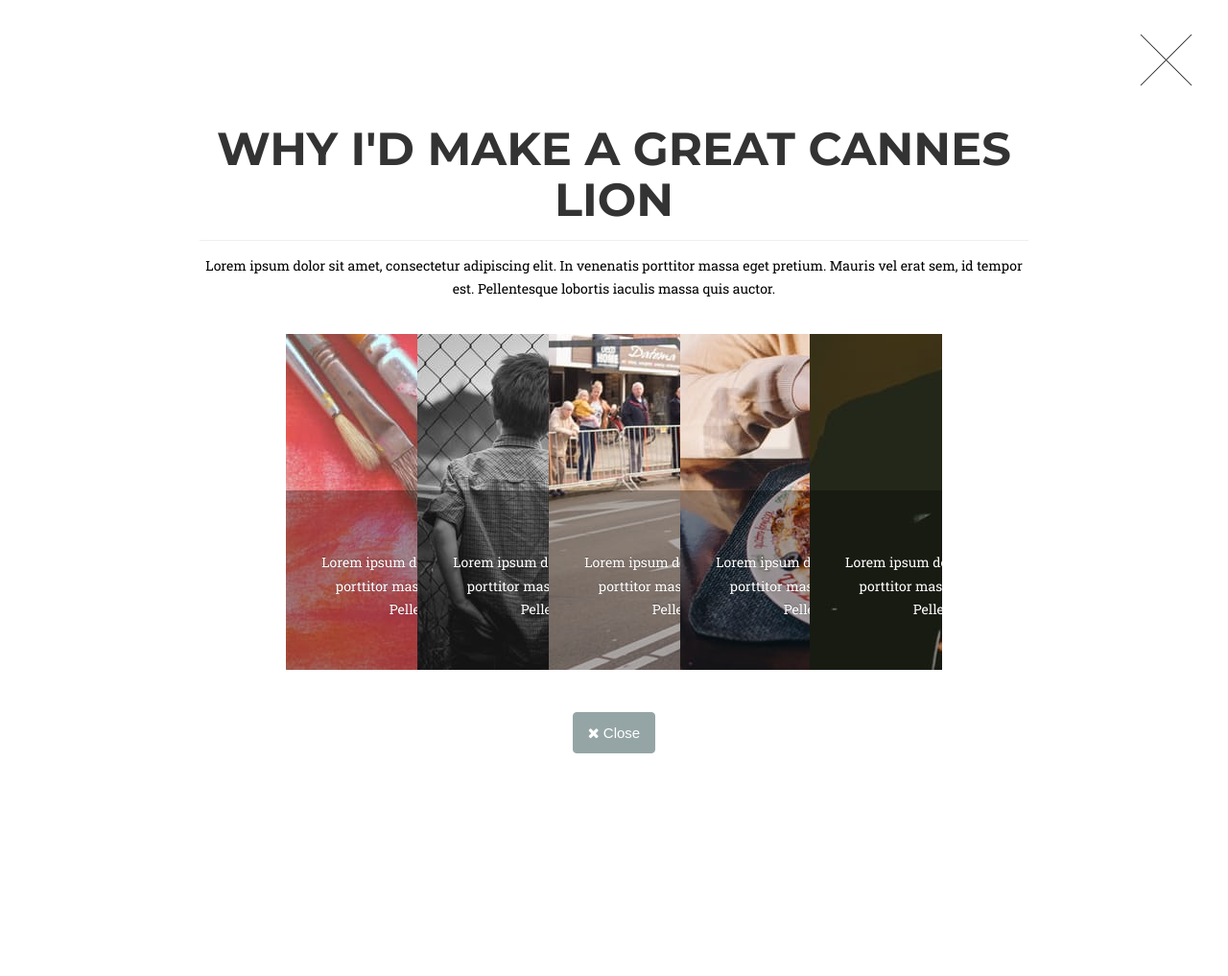
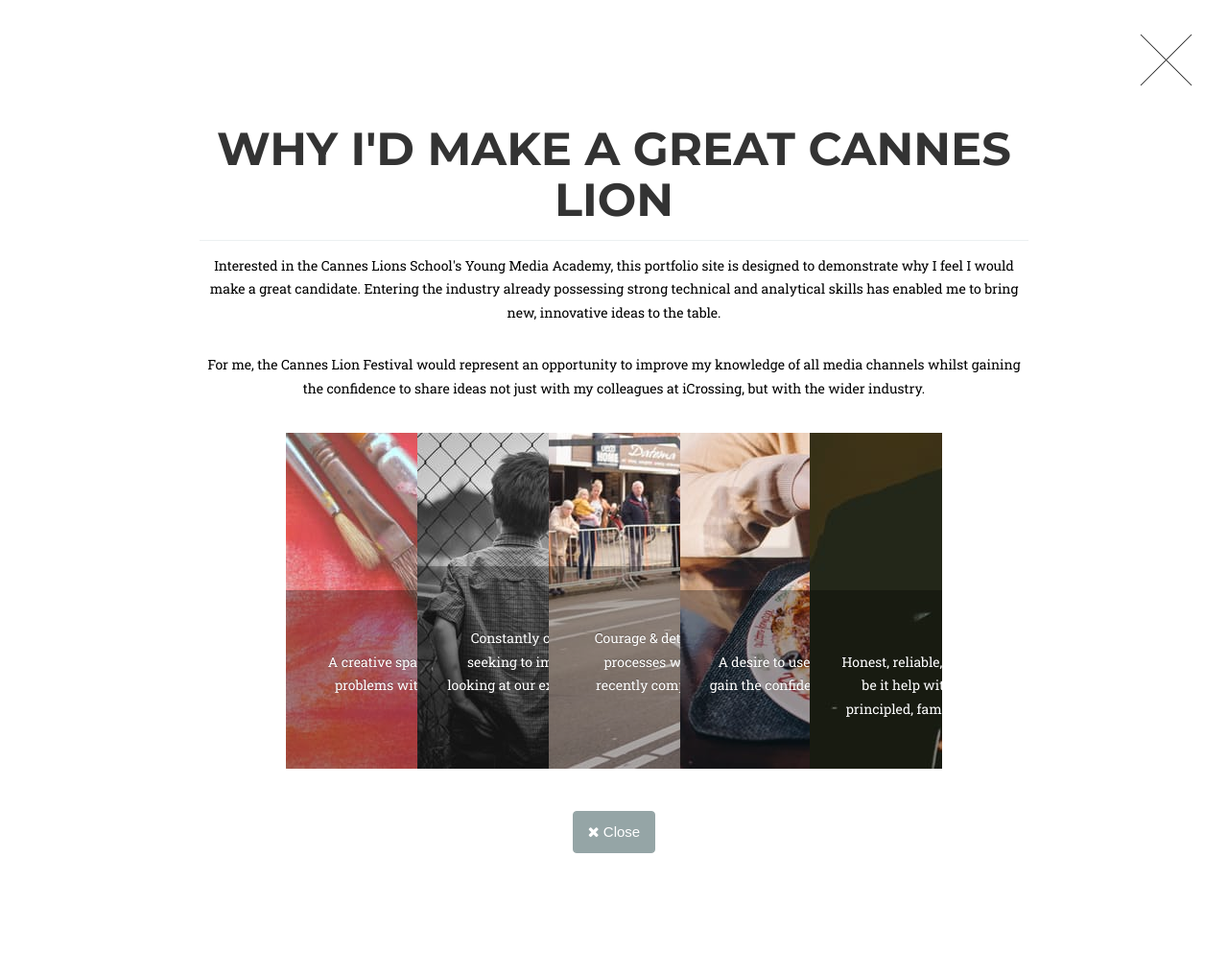
Before and after one commit to canneslionrobg/canneslionrobg.github.io, a Jekyll site: the page cannes_lion.html, which Jekyll copies as it is, in a window 1280 px wide. Shown: the whole page at 96% size. Built offline with Jekyll 4.4.1, drawn with Linux system fonts in a browser that asks for light colours; before the commit the page ends 913 px from its top, so only the background shows below that.

Commit message:
update why choose me

```diff
--- a/cannes_lion.html
+++ b/cannes_lion.html
@@ -82,7 +82,8 @@
 	<div class="modal-body">
 	<h2>Why I'd Make A Great Cannes Lion</h2>
 	<hr class="star-primary">
-	<p>Lorem ipsum dolor sit amet, consectetur adipiscing elit. In venenatis porttitor massa eget pretium. Mauris vel erat sem, id tempor est. Pellentesque lobortis iaculis massa quis auctor.</p>
+	<p>Interested in the Cannes Lions School's Young Media Academy, this portfolio site is designed to demonstrate why I feel I would make a great candidate. Entering the industry already possessing strong technical and analytical skills has enabled me to bring new, innovative ideas to the table.</p>
+  <p>For me, the Cannes Lion Festival would represent an opportunity to improve my knowledge of all media channels whilst gaining the confidence to share ideas not just with my colleagues at iCrossing, but with the wider industry.</p>
 	<div id="container">
 		<div class="flexslider">
 			<ul class="slides">
@@ -90,35 +91,35 @@
 					<img src="img/carousel/creativity.jpg" />
 					<div class="flex-caption">
 						<h3>Creativity</h3>
-						<p>Lorem ipsum dolor sit amet, consectetur adipiscing elit. In venenatis porttitor massa eget pretium. Mauris vel erat sem, id tempor est. Pellentesque lobortis iaculis massa quis auctor.</p>
+						<p>A creative spark in the UK media team. Regularly solving complex problems with new innovative ideas such as AdWords scripts or bespoke programs to automate tasks.</p>
 					</div>
 				</li>
 				<li>
 					<img src="img/carousel/curiosity.jpg" />
 					<div class="flex-caption">
 						<h3>Curiosity</h3>
-						<p>Lorem ipsum dolor sit amet, consectetur adipiscing elit. In venenatis porttitor massa eget pretium. Mauris vel erat sem, id tempor est. Pellentesque lobortis iaculis massa quis auctor.</p>
+						<p>Constantly curious about our processes &amp; methods, and always seeking to improve them. Continuously innovating new ways of looking at our existing data, some examples of which can been on this site.</p>
 					</div>
 				</li>
 				<li>
 					<img src="img/carousel/grit.jpg" />
 					<div class="flex-caption">
 						<h3>Grit</h3>
-						<p>Lorem ipsum dolor sit amet, consectetur adipiscing elit. In venenatis porttitor massa eget pretium. Mauris vel erat sem, id tempor est. Pellentesque lobortis iaculis massa quis auctor.</p>
+						<p>Courage &amp; determination to challenge the status quo and improve processes wherever possible. Showed strength &amp; resolve when recently completing the Brighton marathon, raising considerable money for charity.</p>
 					</div>
 				</li>
 				<li>
 					<img src="img/carousel/hunger.jpg" />
 					<div class="flex-caption">
 						<h3>Hunger</h3>
-						<p>Lorem ipsum dolor sit amet, consectetur adipiscing elit. In venenatis porttitor massa eget pretium. Mauris vel erat sem, id tempor est. Pellentesque lobortis iaculis massa quis auctor.</p>
+						<p>A desire to use the Cannes Festival to begin sharing more ideas, and gain the confidence to begin developing from a high-potential talent to an industry thought-leader.</p>
 					</div>
 				</li>
 				<li>
 					<img src="img/carousel/integrity.jpg" />
 					<div class="flex-caption">
 						<h3>Integrity</h3>
-						<p>Lorem ipsum dolor sit amet, consectetur adipiscing elit. In venenatis porttitor massa eget pretium. Mauris vel erat sem, id tempor est. Pellentesque lobortis iaculis massa quis auctor.</p>
+						<p>Honest, reliable, and always on hand to help anyone who may need it; be it help with a script, an excel formula, or some PPC advice. A principled, family man. Delighted to have recently become an Uncle.</p>
 					</div>
 				</li>
 			</ul>
```
